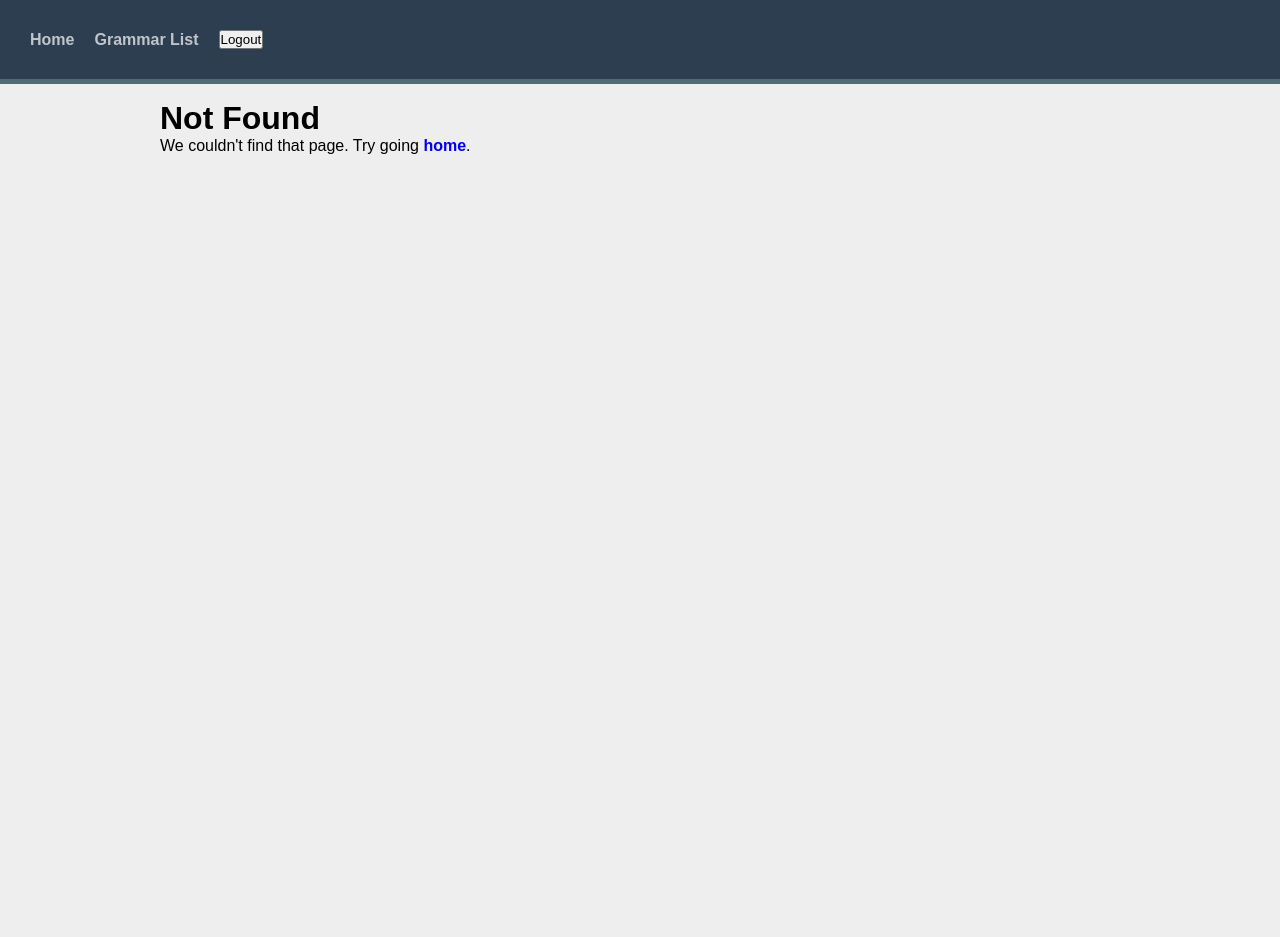
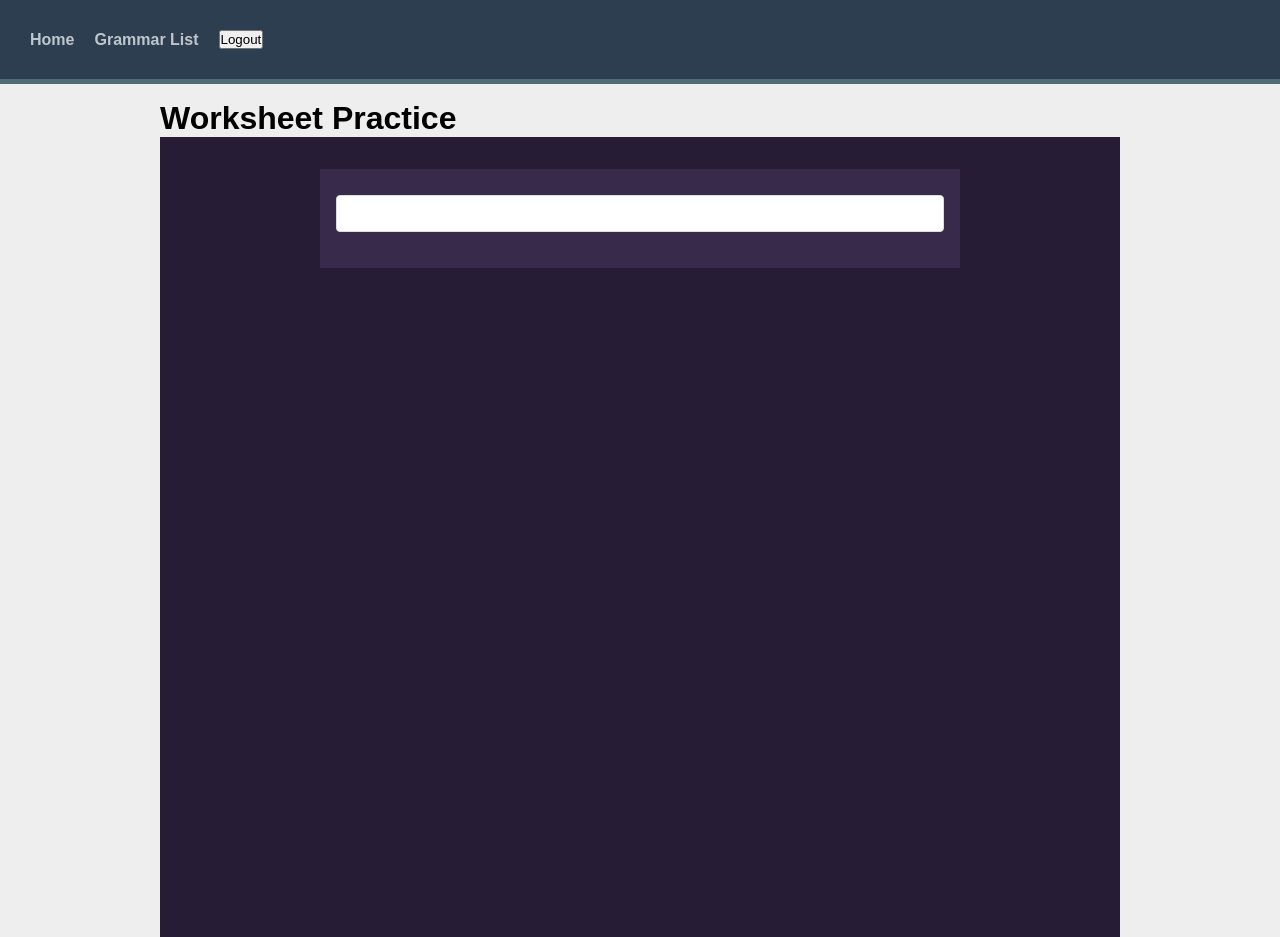
Before and after one commit to slownie/bunpou-resource-client, a Vue app: page /home/worksheet in a window 1280 px wide. Before the commit this address had no page. Before the commit the page ends 800 px from the top, so only its background shows below. Built offline with nearby package versions, Linux system fonts and the light colour scheme; sample sign-in values are in the browser's storage.

Commit message:
added worksheet practice

```diff
--- /dev/null
+++ b/src/components/TheWorksheetComponent.vue
@@ -0,0 +1,150 @@
+<script setup>
+import { ref, computed } from "vue";
+import { RouterLink } from "vue-router";
+
+
+// Worksheet Setup
+const currentQuestion = ref(0);
+const worksheetCompleted = ref(false);
+const score = computed(() => {
+    let value = 0;
+    return value;
+});
+
+const inputText = ref('')
+
+const submit = () => {
+    console.log(inputText.value)
+}
+
+</script>
+
+<template>
+    <main class="app">
+        <section class="quiz" v-if="!worksheetCompleted" @keyup.enter="submit">
+            <input v-model="inputText">
+        </section>
+        <section v-else>
+            <h2>You have finished the worksheet!</h2>
+            <p>Your score is {{ score }}</p>
+            <p>
+                Go back to
+                <RouterLink to="/home">Grammar Practice</RouterLink>.
+            </p>
+        </section>
+    </main>
+</template>
+
+<style>
+* {
+  margin: 0;
+  padding: 0;
+  box-sizing: border-box;
+  font-family: "Montserrat", sans-serif;
+}
+
+.app {
+  display: flex;
+  flex-direction: column;
+  align-items: center;
+  padding: 2rem;
+  height: 100vh;
+  background-color: #271c36;
+  color: #fff;
+}
+
+.app h1 {
+  font-size: 2rem;
+  margin-bottom: 2rem;
+}
+
+.quiz {
+  background-color: #382a4b;
+  padding: 1rem;
+  width: 100%;
+  max-width: 640px;
+}
+
+.quiz-info {
+  display: flex;
+  justify-content: space-between;
+  margin-bottom: 1rem;
+}
+
+.quiz-info .question {
+  color: #8f8f8f;
+  font-size: 1.25rem;
+}
+
+.quiz-info.score {
+  color: #fff;
+  font-size: 1.25rem;
+}
+
+.options {
+  margin-bottom: 1rem;
+}
+
+.option {
+  padding: 1rem;
+  display: block;
+  background-color: #271c36;
+  margin-bottom: 0.5rem;
+  border-radius: 0.5rem;
+  cursor: pointer;
+}
+
+.option:hover {
+  background-color: #2d213f;
+}
+
+.option.correct {
+  background-color: #2cce7d;
+}
+
+.option.wrong {
+  background-color: #ff5a5f;
+}
+
+.option:last-of-type {
+  margin-bottom: 0;
+}
+
+.option.disabled {
+  opacity: 0.5;
+}
+
+.option input {
+  display: none;
+}
+
+.app button {
+  appearance: none;
+  outline: none;
+  border: none;
+  cursor: pointer;
+  padding: 0.5rem 1rem;
+  background-color: #2cce7d;
+  color: #2d213f;
+  font-weight: 700;
+  text-transform: uppercase;
+  font-size: 1.2rem;
+  border-radius: 0.5rem;
+}
+
+.app button:disabled {
+  opacity: 0.5;
+}
+
+.app h2 {
+  font-size: 2rem;
+  margin-bottom: 2rem;
+  text-align: center;
+}
+
+.app p {
+  color: #8f8f8f;
+  font-size: 1.5rem;
+  text-align: center;
+}
+</style>
--- a/src/router/index.js
+++ b/src/router/index.js
@@ -63,8 +63,8 @@
     },
 
     {
-      path: "/home/conjugation",
-      component: () => import("@/views/practice/ConjugationPracticeView.vue"),
+      path: "/home/worksheet",
+      component: () => import("@/views/practice/WorksheetPracticeView.vue"),
       meta: { requiresAuth: true },
     },
 
--- a/src/views/HomeView.vue
+++ b/src/views/HomeView.vue
@@ -10,8 +10,8 @@
       <RouterLink to="/home/srs"> Go to SRS Practice. </RouterLink>
     </li>
     <li>
-      <RouterLink to="/home/conjugation">
-        Go to Conjugation Practice.
+      <RouterLink to="/home/worksheet">
+        Go to Worksheet Practice.
       </RouterLink>
     </li>
     <li>
--- a/src/views/practice/ConjugationPracticeView.vue
+++ /dev/null
@@ -1,3 +0,0 @@
-<template>
-  <h1>Conjugation Practice</h1>
-</template>
--- /dev/null
+++ b/src/views/practice/WorksheetPracticeView.vue
@@ -0,0 +1,9 @@
+<script setup lang="ts">
+import TheWorksheetComponent from '@/components/TheWorksheetComponent.vue';
+
+</script>
+
+<template>
+  <h1>Worksheet Practice</h1>
+  <TheWorksheetComponent/>
+</template>
```
Also changed, not shown: src/components/TheJLPTComponent.vue (added).
